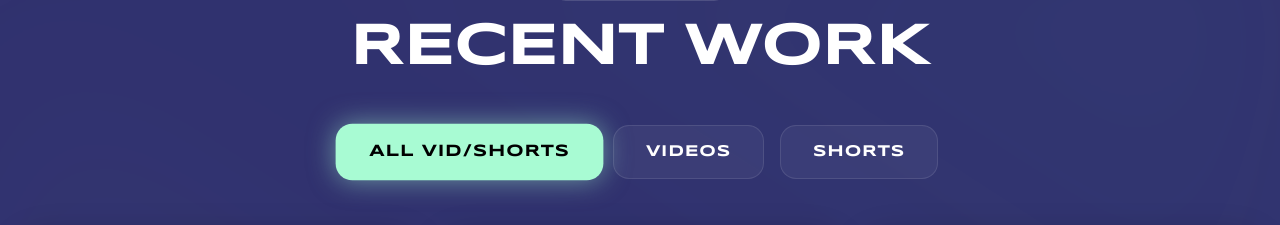
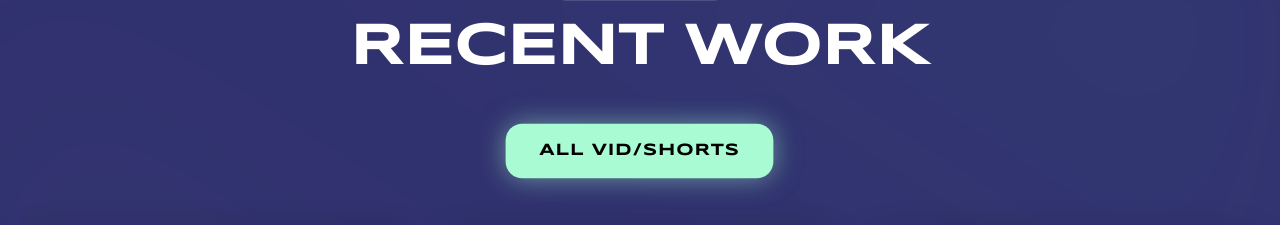
Before and after one commit to anotheraccountfordomainportfolio/Domain_Edit_Website, a React (Vite) app: page / in a window 1280 px wide. Shown: the part 893-1118 px from the top of the page. Built offline with nearby package versions, Linux system fonts and the light colour scheme.

Commit message:
refactor: update experience credentials and clean up UI
Update professional experience descriptions in AboutPage and remove deprecated feedback grids and navigation tabs from HomePage to streamline the landing page content.

```diff
--- a/views/AboutPage.tsx
+++ b/views/AboutPage.tsx
@@ -123,22 +123,22 @@ const AboutPage = () => {
 
   const experienceList = [
     {
-      role: 'Lead Video Editor & Post-Production Specialist',
-      company: 'Creative Media Agency',
-      desc: 'Spearheaded premium video editing projects, designed Audio Polish templates, and optimized content delivery pipelines for social networks and commercials.',
-      years: '2019-2023',
+      role: 'Commercial & Brand Video Production',
+      company: 'Commercial Production Division',
+      desc: 'Our studio delivers broadcast-ready commercial edits, corporate showcase reels, and high-converting brand campaigns engineered with bespoke narrative pacing, color mastery, and proven marketing ROI.',
+      years: '2021 — PRESENT',
     },
     {
-      role: 'Senior Creative Editor & Motion Graphic Artist',
-      company: 'Domain Edits Studio',
-      desc: 'Formulated visual strategies for high-retention short-form edits, created customized after-effects presets, and oversaw the digital content framework.',
-      years: '2024-2025',
+      role: 'High-Retention Creator & Social Media Content',
+      company: 'Creator & Digital Media Studio',
+      desc: 'We partner with leading YouTube creators, gaming channels, and streamers to engineer high-retention long-form videos, viral vertical Reels and TikToks, multi-cam synchronization, and custom kinetic typography.',
+      years: '2023 — PRESENT',
     },
     {
-      role: 'Creative Director & Post-Production Specialist',
-      company: 'Elite Production Lab',
-      desc: 'Steered narrative flow for high-end digital releases, coordinated high-fidelity audio workflows, and executed premium DaVinci Resolve grading routines.',
-      years: '2025-2026',
+      role: 'Cinematic VFX, Color Grading & Sound Architecture',
+      company: 'Finishing & Post-Production Lab',
+      desc: 'Our specialized post-production team delivers studio-grade DaVinci Resolve color pipelines, custom After Effects visual effects, and multi-track spatial sound mastering to elevate productions to broadcast benchmarks.',
+      years: '2024 — PRESENT',
     },
   ];
 
@@ -164,7 +164,7 @@ const AboutPage = () => {
         <div className="max-w-7xl mx-auto">
           <div className="text-center mb-20 relative h-[10vw] md:h-[15vw] flex items-center justify-center">
              <h1 className="text-[14vw] md:text-[16vw] font-heading font-bold opacity-10 text-white whitespace-nowrap leading-none select-none pointer-events-none tracking-tighter absolute left-1/2 top-1/2 -translate-x-1/2 -translate-y-1/2 z-0">
-               ABOUT ME
+               ABOUT US
              </h1>
           </div>
 
@@ -183,8 +183,8 @@ const AboutPage = () => {
                 <div className="absolute -inset-4 bg-gradient-to-r from-[#a8fbd3] to-[#4fb7b3] rounded-3xl blur-2xl opacity-20 group-hover:opacity-40 transition-opacity" />
                 <div className="relative aspect-square rounded-3xl overflow-hidden border border-white/10">
                   <img
-                    src="https://res.cloudinary.com/dhejaxxje/image/upload/v1786132094/1000427662_11zon_uhhcph.jpg"
-                    alt="Domain Edits"
+                    src="https://i.postimg.cc/CKJTqK8Y/Professional-Color-Grading-Workspace.png"
+                    alt="Domain Edits - Professional Color Grading Workspace"
                     className="w-full h-full object-cover transition-all duration-700 scale-110 hover:scale-100"
                     referrerPolicy="no-referrer"
                    />
@@ -282,7 +282,7 @@ const AboutPage = () => {
                 Experience
               </h2>
               <p className="text-gray-400 max-w-2xl mt-4 text-sm md:text-base">
-                A selection of milestones and long-term production contracts completed with agencies and studios.
+                A track record of core company expertise, studio milestones, and long-term production partnerships delivered by Domain Edits.
               </p>
             </div>
 
--- a/views/HomePage.tsx
+++ b/views/HomePage.tsx
@@ -1873,16 +1873,6 @@ const ClientFeedbacksSection: React.FC = () => {
         </div>
         </div>
 
-        {/* Responsive Grid of Animated Feedback Cards */}
-        <div className="grid grid-cols-1 md:grid-cols-2 lg:grid-cols-3 gap-6 mb-14">
-          {clientFeedbackList.map(item => (
-            <ClientFeedbackCard
-              key={item.id}
-              item={item}
-              onOpenProof={(it) => setSelectedProof(it)}
-            />
-          ))}
-        </div>
 
         {/* Bottom Action Row: Explore More & Contact */}
         <div className="flex flex-col sm:flex-row items-center justify-center gap-4 text-center">
@@ -2136,26 +2126,6 @@ const HomePage: React.FC = () => {
             }`}
           >
             All Vid/Shorts
-          </button>
-          <button
-            onClick={() => setHomeTab('video')}
-            className={`px-8 py-3.5 rounded-2xl font-heading font-bold uppercase tracking-wider transition-all duration-300 text-sm md:text-base ${
-              homeTab === 'video'
-                ? 'bg-[#a8fbd3] text-black shadow-[0_0_25px_rgba(168,251,211,0.5)] scale-105'
-                : 'bg-white/5 text-white hover:bg-white/10 border border-white/10'
-            }`}
-          >
-            Videos
-          </button>
-          <button
-            onClick={() => setHomeTab('short')}
-            className={`px-8 py-3.5 rounded-2xl font-heading font-bold uppercase tracking-wider transition-all duration-300 text-sm md:text-base ${
-              homeTab === 'short'
-                ? 'bg-[#a8fbd3] text-black shadow-[0_0_25px_rgba(168,251,211,0.5)] scale-105'
-                : 'bg-white/5 text-white hover:bg-white/10 border border-white/10'
-            }`}
-          >
-            Shorts
           </button>
         </div>
 
```
